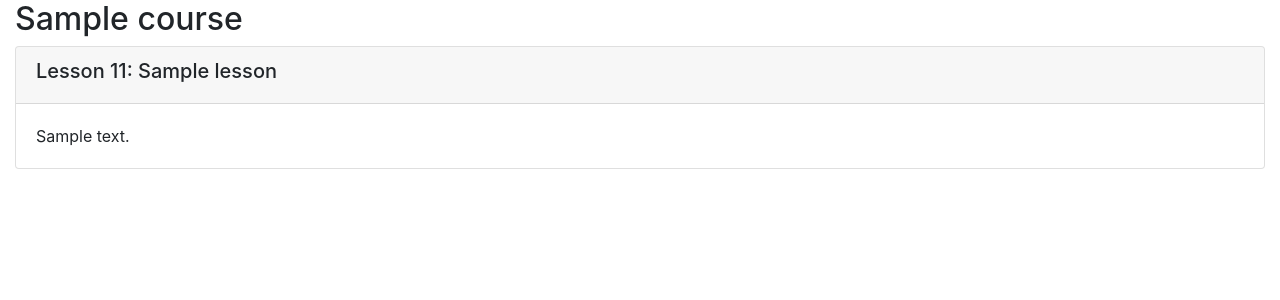
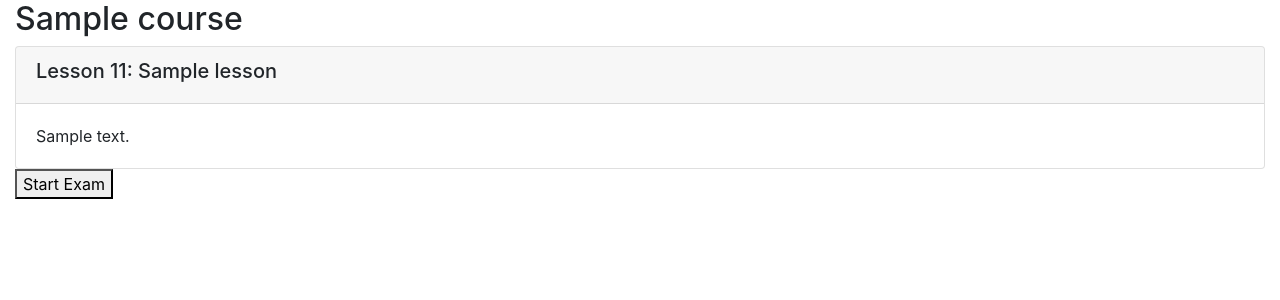
Before and after one commit to Felicien01/final_project_course_8, a Django app: template onlinecourse/templates/onlinecourse/course_detail_bootstrap.html in a window 1280 px wide. Shown: the part 56-356 px from the top of the page. Run offline with Django 3.2, Linux system fonts and the light colour scheme; the template is opened without the code that fills it: most values are stand-ins (such as "Sample title", 1, 10 or a date in 2020); some libraries are stand-ins or nearby versions.

Commit message:
Update course_detail_bootstrap.html

```diff
--- a/onlinecourse/templates/onlinecourse/course_detail_bootstrap.html
+++ b/onlinecourse/templates/onlinecourse/course_detail_bootstrap.html
@@ -50,17 +50,15 @@
                     </div>
                 {% endfor %}
             </div>
-            {% if user.is_authenticated %}
-                <button data-toggle="collapse" data-target="examination">Start Exam</button>
-            {% endif %}
-            <div id="examination" class="collapse">
+            <button data-toggle="collapse" data-target="exam">Start Exam</button>
+            <div id="exam" class="collapse">
                 <form id="questionform" action="point to a submit view" method="post">
                     {% for question in course.question_set.all %}
                     <div class="card mt-1">
                         <div class="card-header"><h5>{{ question.question_text}}</h5></div>
                         {% csrf_token %}
                         <div class="form-group">
-                            {% for choice in question.choice_set.all %}
+                            {% for choice in course.lesson.choice_set.all %}
                             <div class="form-check">
                                 <label class="form-check-label">
                                     <input type="checkbox" name="choice_{{choice.id}}"
```
